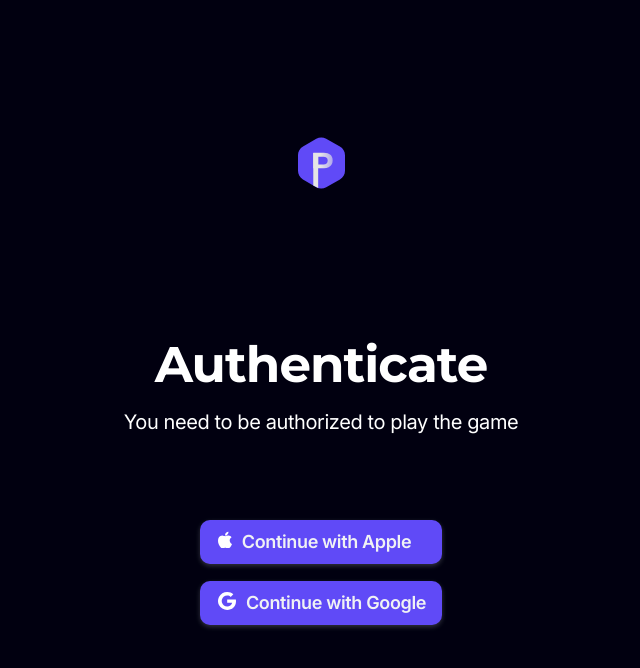
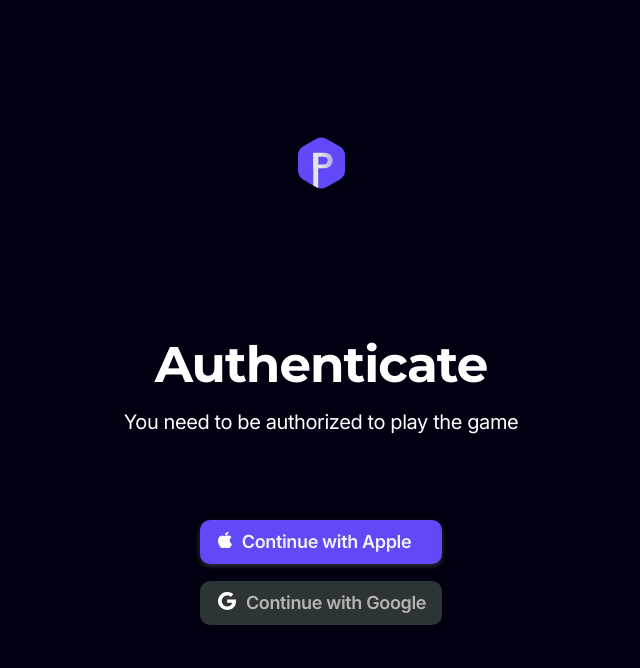
Before and after one commit to mbuslenko/pixold-web, a React (Create React App) app: page /auth in a window 1280 px wide. Shown: the top 668 px of the page, without its empty margins (319-959 px from the left). Built offline with nearby package versions, Linux system fonts and the light colour scheme.

Commit message:
login-page: add auth

```diff
--- a/package.json
+++ b/package.json
@@ -10,8 +10,10 @@
     "@types/node": "^16.11.12",
     "@types/react": "^17.0.37",
     "@types/react-dom": "^17.0.11",
+    "axios": "^0.24.0",
     "react": "^17.0.2",
     "react-dom": "^17.0.2",
+    "react-google-login": "^5.2.2",
     "react-scripts": "4.0.3",
     "typescript": "^4.5.3",
     "web-vitals": "^1.0.1"
--- a/src/App.tsx
+++ b/src/App.tsx
@@ -1,5 +1,7 @@
 import './App.scss';
 import LoginPage from './pages/loginPage/LoginPage';
+
+//TODO add Route <Route path="/auth" element={<LoginPage />} />
 
 function App() {
   return (
--- a/src/pages/loginPage/LoginPage.scss
+++ b/src/pages/loginPage/LoginPage.scss
@@ -113,6 +113,7 @@
   .login-desc {
     font-size: 15px;
     line-height: 18px;
+    max-width: 183px;
   }
 
   .login-btn-wrap {
--- a/src/pages/loginPage/LoginPage.tsx
+++ b/src/pages/loginPage/LoginPage.tsx
@@ -1,7 +1,53 @@
-import React from 'react';
+import React, { useState } from 'react';
 import './LoginPage.scss';
+import GoogleLogin, { GoogleLoginResponse, GoogleLoginResponseOffline } from 'react-google-login';
+import axios from 'axios';
+
+{
+  /* <Route exact path="/auth">
+  {loggedIn ? <Redirect to="/play" /> : <HomePage />}
+</Route>; */
+}
+
+const clientId = '574224742867-trmdu15b20r5ejv3i42eek47l2m9q8dv.apps.googleusercontent.com';
 
 const LoginPage: React.FC = () => {
+  const [redirectToPlay, setRedirectToPlay] = useState<boolean>(false);
+
+  const handleLoginSuccess = async (responseGoogleData: GoogleLoginResponse | GoogleLoginResponseOffline) => {
+    console.log(responseGoogleData);
+
+    if (!('tokenId' in responseGoogleData)) {
+      return;
+    }
+
+    axios
+      .post('https://pixold.azurewebsites.net/google', {
+        accessToken: responseGoogleData.accessToken,
+        googleId: responseGoogleData.googleId,
+      })
+      .then((res) => console.log(res))
+      .catch((er) => console.error(er));
+
+    setRedirectToPlay(true);
+    // const res = await fetch('/api/v1/auth/google', {
+    //   method: 'POST',
+    //   body: JSON.stringify({
+    //     token: responseGoogleData.tokenId,
+    //   }),
+    //   headers: {
+    //     'Content-Type': 'application/json',
+    //   },
+    // });
+
+    // const data = await res.json();
+    // store returned user somehow
+  };
+
+  const handleLoginFailure = () => {
+    console.log('Fail to login');
+  };
+
   return (
     <div className="login-wrap">
       <div className="login-content">
@@ -10,9 +56,26 @@ const LoginPage: React.FC = () => {
         <div className="login-desc">You need to be authorized to play the game</div>
         <div className="login-btn-wrap">
           <button className="login-btn login-apple-btn">Continue with Apple</button>
-          <button className="login-btn login-google-btn">Continue with Google</button>
+          <GoogleLogin
+            clientId={clientId}
+            render={(renderProps) => (
+              <button
+                className="login-btn login-google-btn"
+                onClick={renderProps.onClick}
+                disabled={renderProps.disabled}
+              >
+                Continue with Google
+              </button>
+            )}
+            buttonText="Login"
+            onSuccess={handleLoginSuccess}
+            onFailure={handleLoginFailure}
+            cookiePolicy={'single_host_origin'}
+          />
+          {/* <button className="login-btn login-google-btn">Continue with Google</button> */}
         </div>
       </div>
+      {/* {redirectToPlay && <Redirect to="/play" />} */}
     </div>
   );
 };
```
Also changed, not shown: 1 other file (tests, documents, lock files or other folders).
